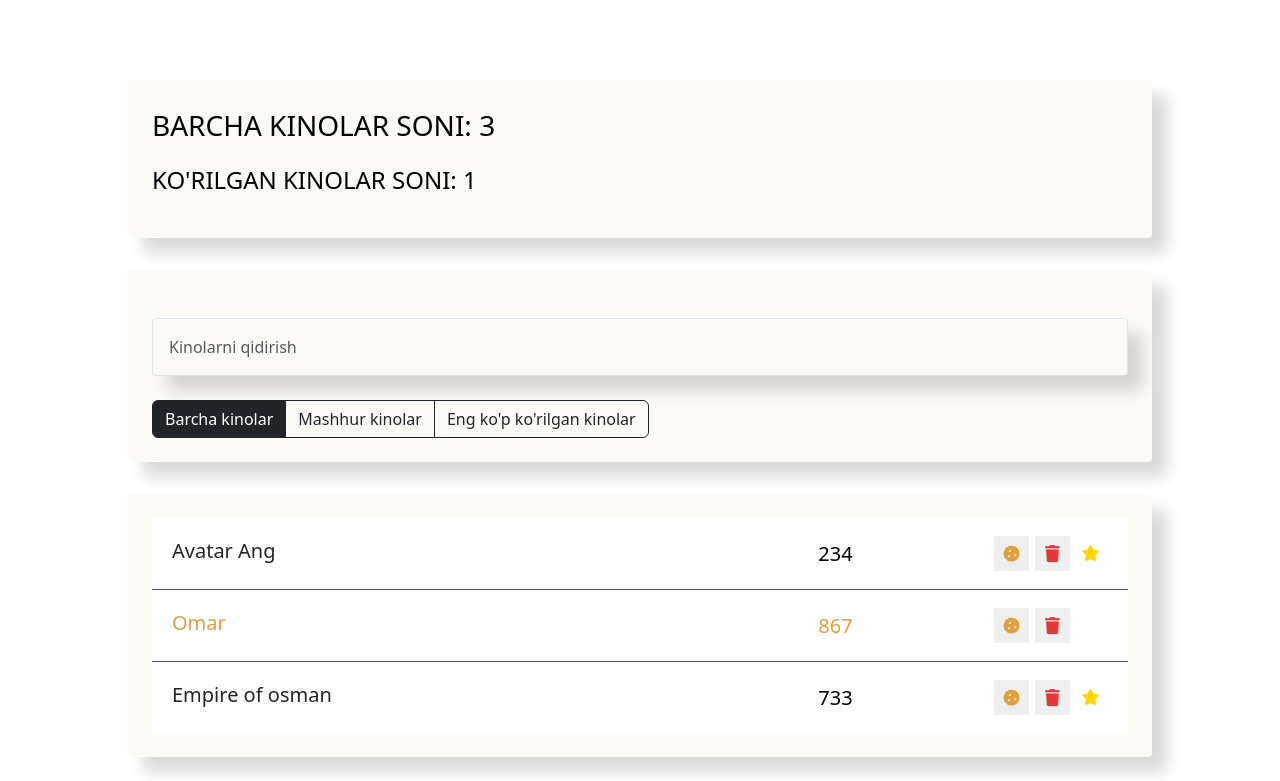
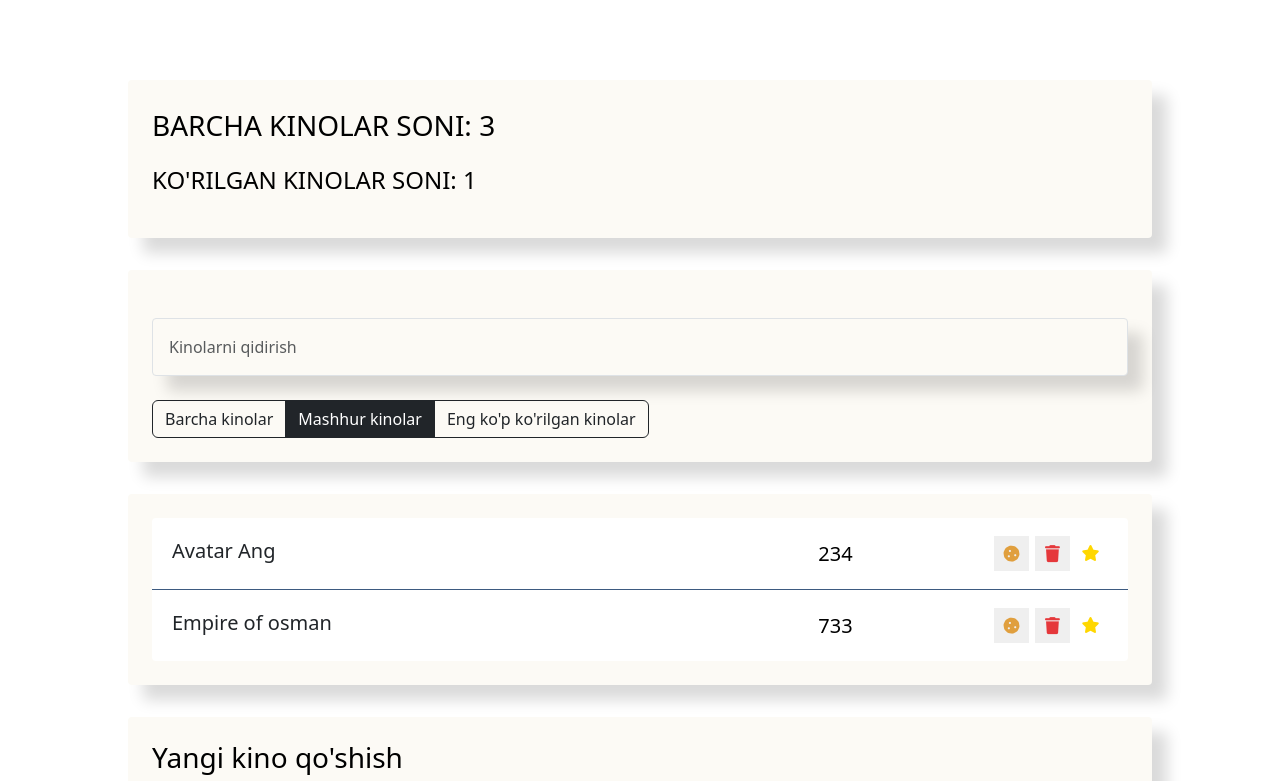
Before and after one commit to shirinboyevjavohir/vue, a Vue app in the folder todoApp/: page / in a window 1280 px wide. Shown: the top 781 px of the page. Built offline with nearby package versions, Linux system fonts and the light colour scheme.

Commit message:
filter buttonlar ishlatildi

```diff
--- a/todoApp/src/components/app-filter/AppFilter.vue
+++ b/todoApp/src/components/app-filter/AppFilter.vue
@@ -1,15 +1,56 @@
 <template>
   <div class="btn-group">
-    <button class="btn btn-dark" type="button">Barcha kinolar</button>
-    <button class="btn btn-outline-dark" type="button">Mashhur kinolar</button>
-    <button class="btn btn-outline-dark" type="button">
+    <button
+      class="btn"
+      type="button"
+      @click="filterHandler('all')"
+      :class="[filterName === 'all' ? 'btn-dark' : 'btn-outline-dark']"
+    >
+      Barcha kinolar
+    </button>
+    <button
+      class="btn"
+      type="button"
+      @click="filterHandler('popular')"
+      :class="[filterName === 'popular' ? 'btn-dark' : 'btn-outline-dark']"
+    >
+      Mashhur kinolar
+    </button>
+    <button
+      class="btn"
+      type="button"
+      @click="filterHandler('mostViewers')"
+      :class="[filterName === 'mostViewers' ? 'btn-dark' : 'btn-outline-dark']"
+    >
       Eng ko'p ko'rilgan kinolar
     </button>
   </div>
 </template>
 
 <script>
-export default {};
+export default {
+  props: {
+    updateFilterHandler: {
+      type: Function,
+      required: true,
+    },
+    filterName: {
+      type: String,
+      required: true,
+    },
+  },
+  data() {
+    return {
+      filter: "all",
+    };
+  },
+  methods: {
+    filterHandler(filter) {
+      this.filter = filter;
+      this.updateFilterHandler(this.filter);
+    },
+  },
+};
 </script>
 
 <style></style>
--- a/todoApp/src/components/app/App.vue
+++ b/todoApp/src/components/app/App.vue
@@ -7,10 +7,13 @@
       />
       <div class="search-panel">
         <SearchPanel :changeTermHandler="changeTermHandler" />
-        <AppFilter />
+        <AppFilter
+          :updateFilterHandler="updateFilterHandler"
+          :filterName="filter"
+        />
       </div>
       <MovieList
-        :movies="searchMovie(movies, term)"
+        :movies="onFilterHandler(searchMovie(movies, term), filter)"
         @onToggle="onToggleHandler"
         @onDelete="onDeleteHandler"
       />
@@ -53,6 +56,7 @@ export default {
         },
       ],
       term: "",
+      filter: "popular",
     };
   },
   methods: {
@@ -91,6 +95,21 @@ export default {
     viewersCount() {
       return this.movies.filter((movie) => movie.favourite).length;
     },
+
+    onFilterHandler(movies, filter) {
+      switch (filter) {
+        case "popular":
+          return movies.filter((movie) => movie.like);
+        case "mostViewers":
+          return movies.filter((movie) => movie.viewers > 500);
+        default:
+          return movies;
+      }
+    },
+
+    updateFilterHandler(filter) {
+      this.filter = filter;
+    },
   },
 };
 </script>
```
